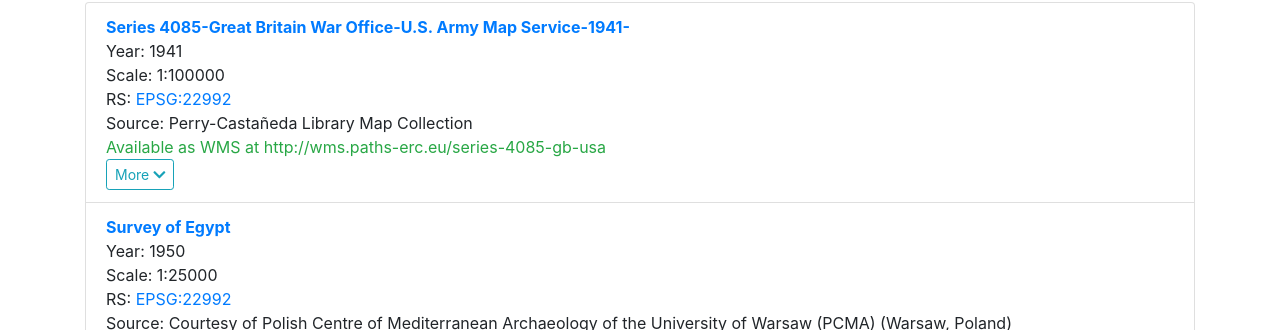
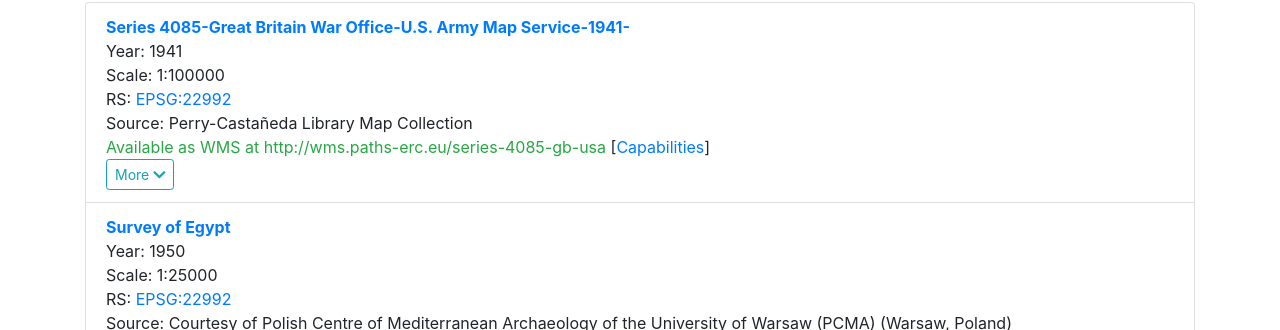
Before and after one commit to paths-erc/docs, a Jekyll site: the page built from gis/rasters.md, in a window 1280 px wide and 900 px high, scrolled down 768 px. Shown: the part 123-453 px from the top of the window. Built offline with Jekyll 4.4.1, drawn with Linux system fonts in a browser that asks for light colours; nearby versions of some CDN libraries.

Commit message:
Added capabilities link to wms services

```diff
--- a/gis/rasters.md
+++ b/gis/rasters.md
@@ -24,7 +24,9 @@
     RS: <a href="http://epsg.io/{{ item.rs | replace: "EPSG:", '' }}" target="_blank" rel="nooper">{{ item.rs }}</a><br />
     Source: {{ item.source }}<br />
     {% if item.license %}License: {{ item.license }}<br />{% endif %}
-    {% if item.wms %}<span class="text-success">Available as WMS at http://wms.paths-erc.eu/{{ item.wms }}</span><br />{% endif %}
+    {% if item.wms %}<span class="text-success">Available as WMS at http://wms.paths-erc.eu/{{ item.wms }}</span>
+    [<a href="http://wms.paths-erc.eu/{{ item.wms }}?service=WMS&request=GetCapabilities" target="_blank" rel="noopener noreferrer">Capabilities</a>]
+    <br />{% endif %}
     <button class="btn btn-outline-info btn-sm toggle" data-toggletarget="more{{ item.id }}">More <i class="fas fa-chevron-down"></i></button>
     <ol id="more{{ item.id }}" style="display:none;" class="bg-light py-2">{%
       for f in site.data.rasters.features %}{%
```
